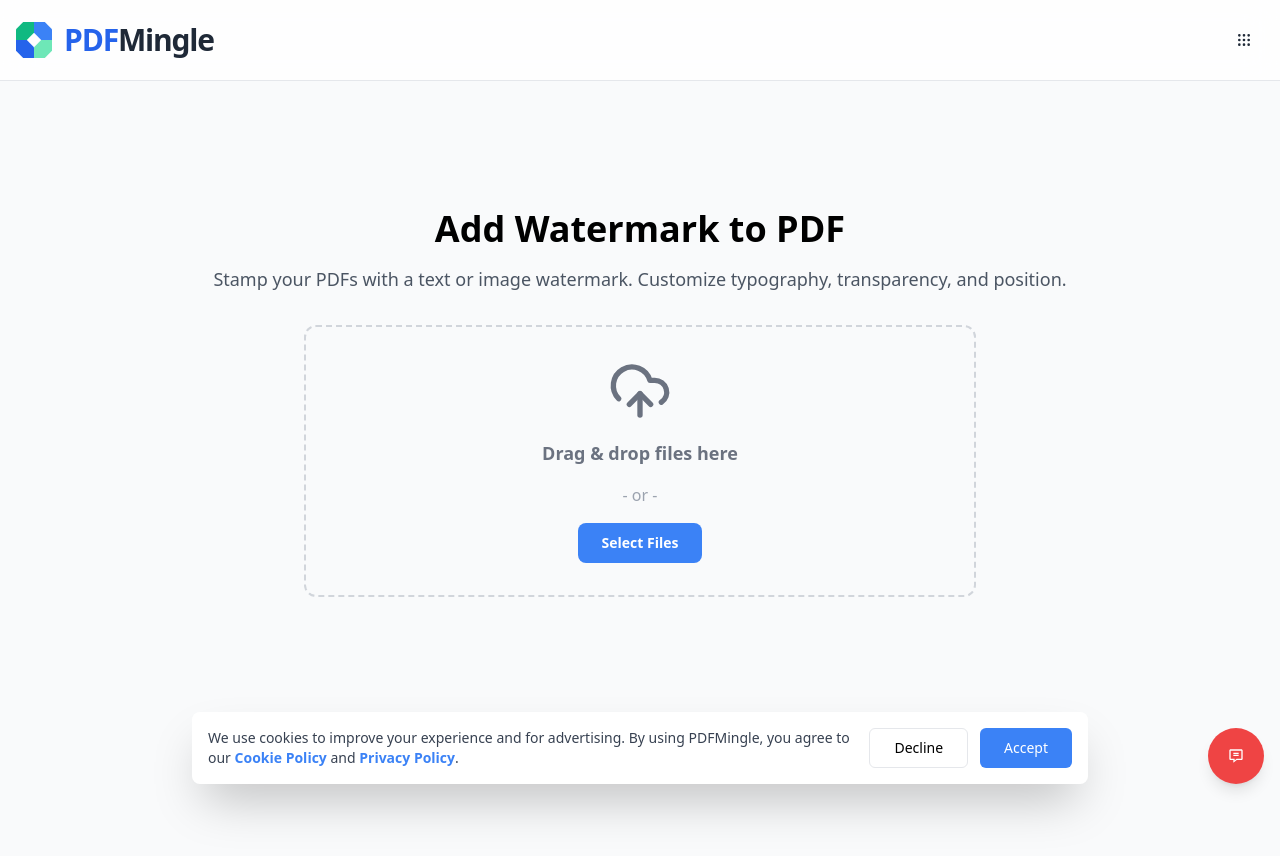
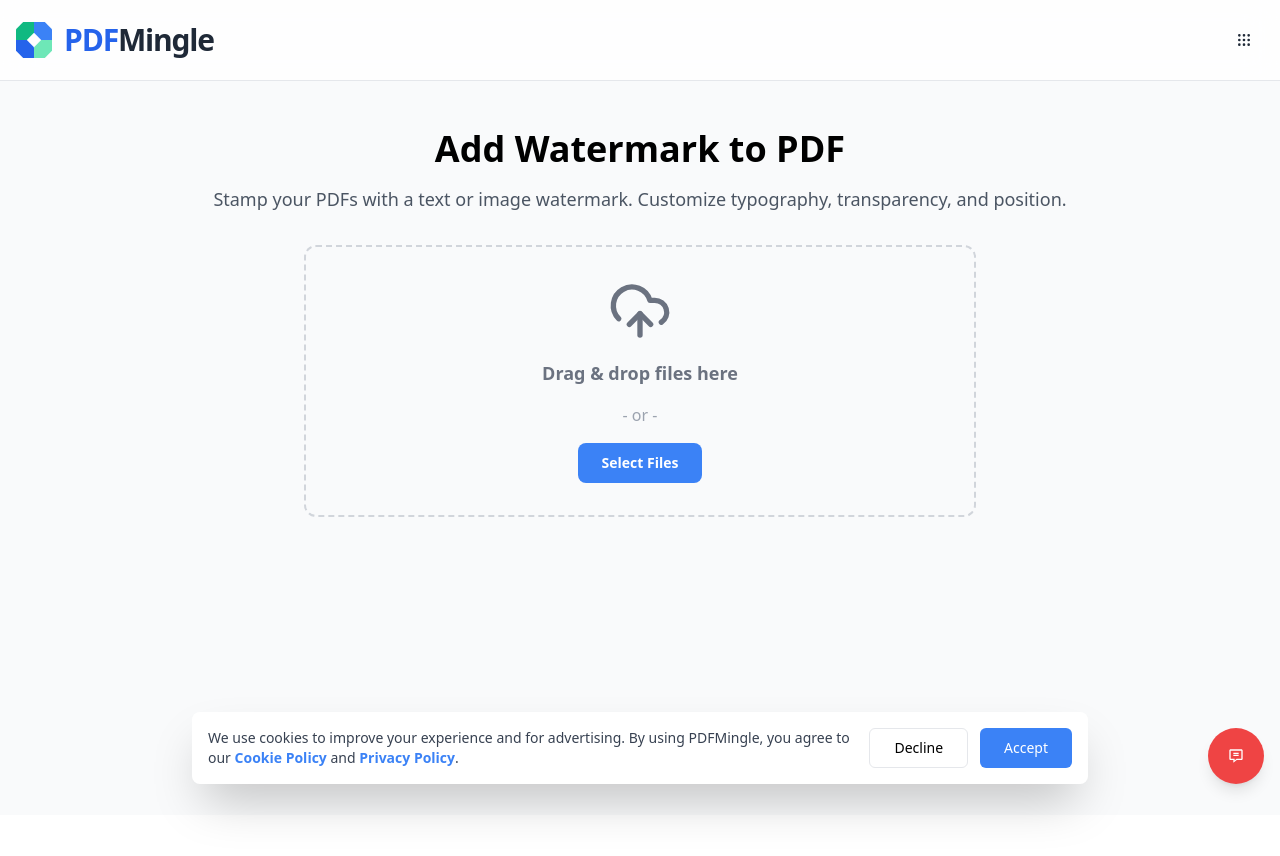
Before and after one commit to widhia-solanki/Pdfmingle, a Next.js app: page /add-watermark in a window 1280 px wide. Shown: the top 856 px of the page. After the commit the page ends 815 px from the top, so only its background shows below. Built offline with nearby package versions, Linux system fonts and the light colour scheme.

Commit message:
Update _app.tsx

```diff
--- a/src/pages/_app.tsx
+++ b/src/pages/_app.tsx
@@ -12,9 +12,18 @@ import { CookieConsent } from '@/components/CookieConsent';
 import { ThemeProvider } from 'next-themes';
 import { useRouter } from 'next/router';
 
+// Define a set of routes that require a full-screen, edge-to-edge layout
+const flushLayoutRoutes = new Set([
+  '/add-watermark',
+  '/edit-pdf', // Add other full-screen tools here in the future
+]);
+
 export default function App({ Component, pageProps }: AppProps) {
   const router = useRouter();
   const isHomePage = router.pathname === '/';
+
+  // The layout should be flush if it's the homepage OR if it's one of our special tool pages
+  const shouldUseFlushLayout = isHomePage || flushLayoutRoutes.has(router.pathname);
 
   return (
     <ThemeProvider attribute="class" defaultTheme="system" enableSystem>
@@ -29,7 +38,8 @@ export default function App({ Component, pageProps }: AppProps) {
 
       <DefaultSeo {...SEO} />
 
-      <MainLayout flush={isHomePage}>
+      {/* Pass the updated logic to the MainLayout */}
+      <MainLayout flush={shouldUseFlushLayout}>
         <Component {...pageProps} />
       </MainLayout>
 
```
